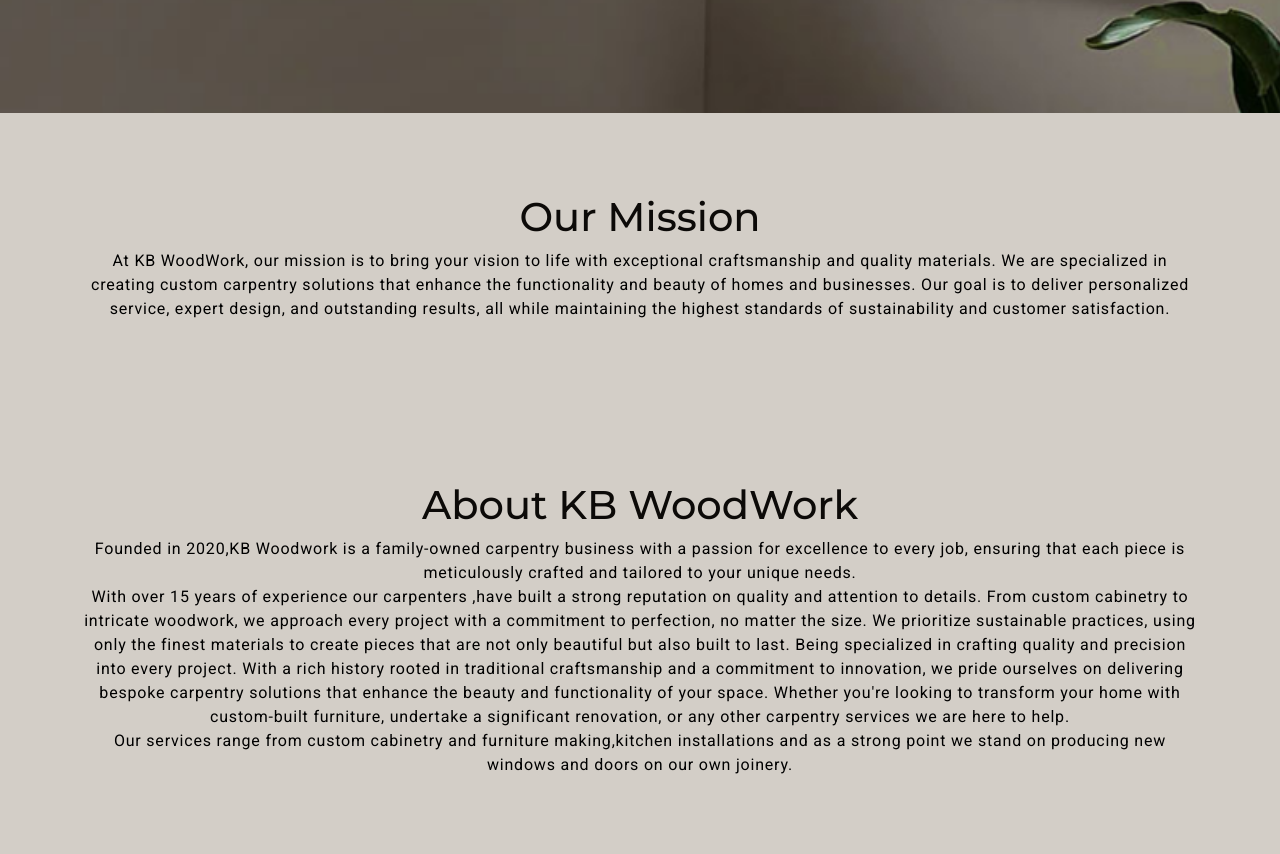
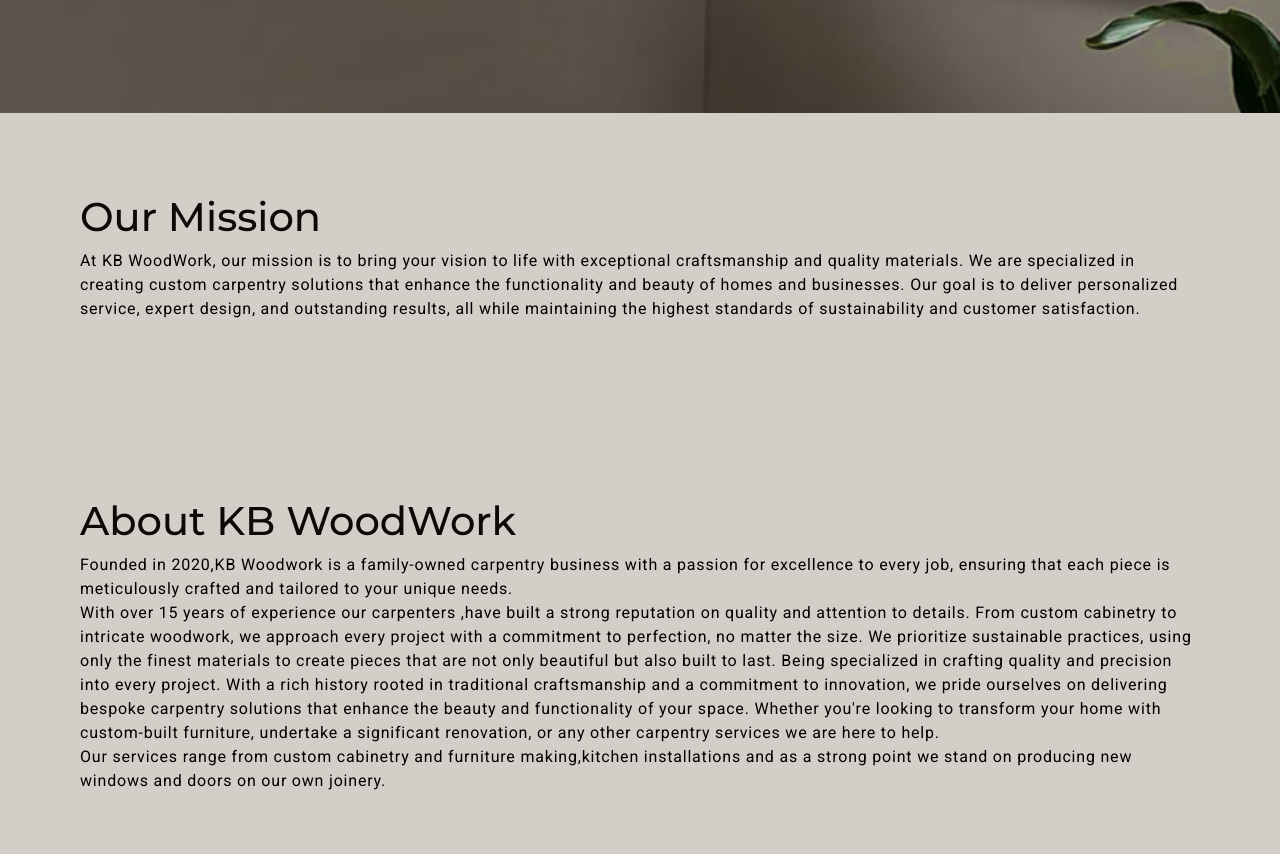
Before and after one commit to Ermisa-Todo/KB--WoodWork, a plain HTML site: page about.html in a window 1280 px wide. Shown: the part 785-1639 px from the top of the page. Drawn offline with Linux system fonts and the light colour scheme.

Commit message:
final-change

```diff
--- a/CSS/style.css
+++ b/CSS/style.css
@@ -716,7 +716,6 @@ border-radius: 10px;
 .section-about {
   background-color: rgba(168, 157, 143, 0.5);
   display: flex;
-  justify-content: space-between;
   align-items: center;
   gap: 5rem;
   padding: 5rem;
@@ -1062,18 +1061,13 @@ font-size: 2rem;
     flex-direction: column;
     padding: 1rem;
     align-items: center;
+    justify-content: center;
+
   }
 
 .image-about{
     padding: 0;
     width: 90%;
-  }
-.text-about p{
-    margin: 0;
-    padding: 1;;
-    height: auto;
-   font-size: 1rem;
-   align-items: center;
   }
 
 .section-contact {
--- a/about.html
+++ b/about.html
@@ -1,11 +1,11 @@
-<!doctype html>
+<!DOCTYPE html>
 <html lang="en">
   <head>
-    <meta charset="utf-8">
-    <meta name="viewport" content="width=device-width, initial-scale=1">
+    <meta charset="utf-8" />
+    <meta name="viewport" content="width=device-width, initial-scale=1" />
     <title>KB WoodWork</title>
-    <link rel="stylesheet"  href="CSS/bootstrap.min.css">
-    <link rel="stylesheet" href="CSS/style.css">
+    <link rel="stylesheet" href="CSS/bootstrap.min.css" />
+    <link rel="stylesheet" href="CSS/style.css" />
     <script type="application/ld+json">
       {
         "@context": "https://schema.org",
@@ -98,76 +98,79 @@
           </div>
         </nav>
         <div class="header-image">
-      <img src="image/about.jpg" alt="home-carpentry-ideas">
+          <img src="image/about.jpg" alt="home-carpentry-ideas" />
           <div class="banner">
-            <h1 >About Us </h1>
+            <h1>About Us</h1>
           </div>
         </div>
       </header>
       <!-- close header -->
       <section class="section-about">
-  <div class="text-about">
-    <div class="text-center">
-      <div class="card-body">
+        <div class="card-text">
           <h2>Our Mission</h2>
-        <p class="card-text"> At KB WoodWork, our mission is to bring your vision to life with exceptional craftsmanship and
-          quality materials.
-           We are specialized in creating custom carpentry solutions that enhance the functionality and beauty
-           of homes and businesses.
-           Our goal is to deliver personalized service, expert design, and outstanding results,
-           all while maintaining the highest standards of sustainability and customer satisfaction.</p>
+          <p>
+            At KB WoodWork, our mission is to bring your vision to life with
+            exceptional craftsmanship and quality materials. We are specialized
+            in creating custom carpentry solutions that enhance the
+            functionality and beauty of homes and businesses. Our goal is to
+            deliver personalized service, expert design, and outstanding
+            results, all while maintaining the highest standards of
+            sustainability and customer satisfaction.
+          </p>
         </div>
-    </div>
+      </section>
+
+      <section class="section-about">
+        <div class="card-text">
+          <h2>About KB WoodWork</h2>
+          <p>
+            Founded in 2020,KB Woodwork is a family-owned carpentry business
+            with a passion for excellence to every job, ensuring that each piece
+            is meticulously crafted and tailored to your unique needs.<br />
+            With over 15 years of experience our carpenters ,have built a strong
+            reputation on quality and attention to details. From custom
+            cabinetry to intricate woodwork, we approach every project with a
+            commitment to perfection, no matter the size. We prioritize
+            sustainable practices, using only the finest materials to create
+            pieces that are not only beautiful but also built to last. Being
+            specialized in crafting quality and precision into every project.
+            With a rich history rooted in traditional craftsmanship and a
+            commitment to innovation, we pride ourselves on delivering bespoke
+            carpentry solutions that enhance the beauty and functionality of
+            your space. Whether you're looking to transform your home with
+            custom-built furniture, undertake a significant renovation, or any
+            other carpentry services we are here to help.
+            <br />
+            Our services range from custom cabinetry and furniture
+            making,kitchen installations and as a strong point we stand on
+            producing new windows and doors on our own joinery.
+          </p>
         </div>
       </section>
 
       <section class="section-about">
         <div class="text-about">
-    <div class="text-center">
-      <div class="card-body">
-        <h2>About KB WoodWork</h2>
-        <p class="card-text"> Founded in 2020,KB Woodwork is a family-owned carpentry business with a passion
-          for excellence to every job, ensuring that each piece is meticulously crafted and tailored to
-          your unique needs.<br>
-           With over 15 years of experience our carpenters ,have built a strong reputation on quality and attention
-            to details. From custom cabinetry to intricate woodwork, we approach every project with a commitment to
-            perfection, no matter the size.
-            We prioritize sustainable practices, using only the finest materials to
-            create pieces that are not only beautiful but also built to last.
-            Being specialized in crafting quality and precision into every project. With a rich history
-             rooted in traditional craftsmanship and a commitment to innovation, we pride ourselves on
-             delivering bespoke carpentry solutions that enhance the beauty and functionality of your space.
-            Whether you're looking to transform your home with custom-built furniture, undertake a significant
-             renovation, or any other carpentry services we are here to help.
-            <br> Our services range
-            from custom cabinetry and furniture making,kitchen installations and as a strong point we stand
-            on producing new windows and doors on our own joinery.</p>
-      </div>
-    </div>
-  </div>
-</section>
-
-
-<section class="section-about">
-  <div class="text-about">
-   <h2> Our Services</h2>
+          <h2>Our Services</h2>
           <p class="card-text">
-    We offer a wide range of carpentry services, tailored to meet your needs:   </p>
-  <h4>Windows </h4>
-  <p> Sash Windows, Casement Windows , Bay Windows, Feature Windows</p>
- <h4>Doors  </h4>
- <p> Front Doors, Back Doors, Internal Doors, Gates</p>
- <h4>Kitchens </h4>
- <p> Custom bespoke joinery</p>
- <h4>Bespoke Furniture:  </h4>
- <p> From elegant dining tables to unique bookshelves, we craft one-of-a-kind pieces that perfectly fit
-   your style and space.</p>
+            We offer a wide range of carpentry services, tailored to meet your
+            needs:
+          </p>
+          <h4>Windows</h4>
+          <p>Sash Windows, Casement Windows , Bay Windows, Feature Windows</p>
+          <h4>Doors</h4>
+          <p>Front Doors, Back Doors, Internal Doors, Gates</p>
+          <h4>Kitchens</h4>
+          <p>Custom bespoke joinery</p>
+          <h4>Bespoke Furniture:</h4>
+          <p>
+            From elegant dining tables to unique bookshelves, we craft
+            one-of-a-kind pieces that perfectly fit your style and space.
+          </p>
         </div>
         <div class="image-about">
           <img src="image/bespoke-about.jpg" alt="joinery-services-in-london" />
         </div>
       </section>
-
 
       <!-- footer -->
       <footer class="footer">
@@ -175,12 +178,16 @@
         <div class="footer-item">
           <a
             href="https://www.google.com/maps/place/KB+WoodWork+Design/@51.5700036,-0.0418446,17z/data=!3m1!4b1!4m6!3m5!1s0x48761d039bfe57a7:0x191216109dffd803!8m2!3d51.5700036!4d-0.0418446!16s%2Fg%2F11wpytjzzv?entry=ttu&g_ep=EgoyMDI1MDEwOC4wIKXMDSoASAFQAw%3D%3D"
-     class="footer-link" target="_blank"
+            class="footer-link"
+            target="_blank"
             >Unit 16, 17 Argall Ave,E10 7QE</a
           >
         </div>
         <div class="footer-item">
-   <a href="mailto:kbwoodworkdesign20@gmail.com" class="footer-link" target="_blank"
+          <a
+            href="mailto:kbwoodworkdesign20@gmail.com"
+            class="footer-link"
+            target="_blank"
             >kbwoodworkdesign20@gmail.com</a
           >
         </div>
@@ -190,13 +197,15 @@
         <div class="footer-social">
           <a
             href="https://www.facebook.com/share/1LtETHgT3h/?mibextid=wwXIfr"
-     class="footer-link" target="_blank"
+            class="footer-link"
+            target="_blank"
           >
             <img src="image/Facebook.png" alt="facebook-link" />
           </a>
           <a
             href="https://www.instagram.com/kb.woodwork.design/?hl=en"
-     class="footer-link" target="_blank"
+            class="footer-link"
+            target="_blank"
           >
             <img src="image/Instagram.png" alt="instagram-link"
           /></a>
```
Lines whose indentation alone changed are shown as unchanged.
